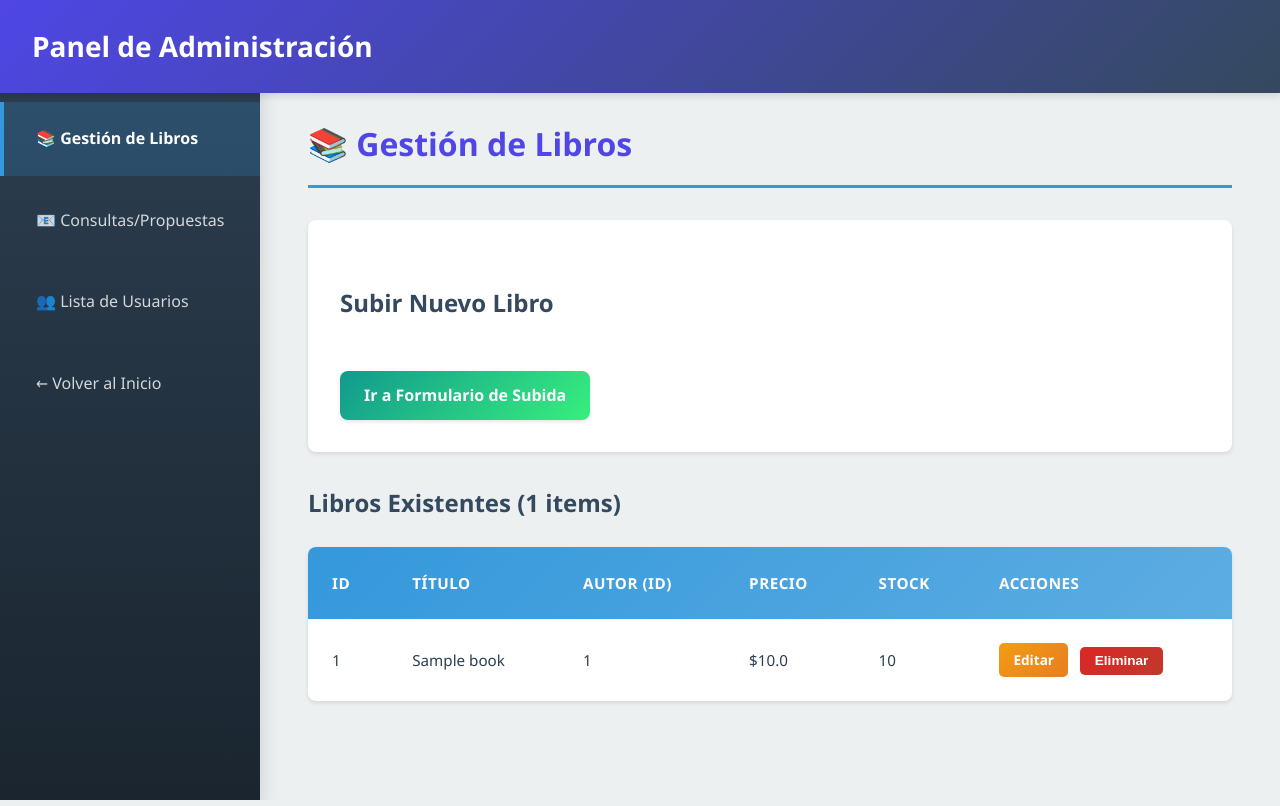
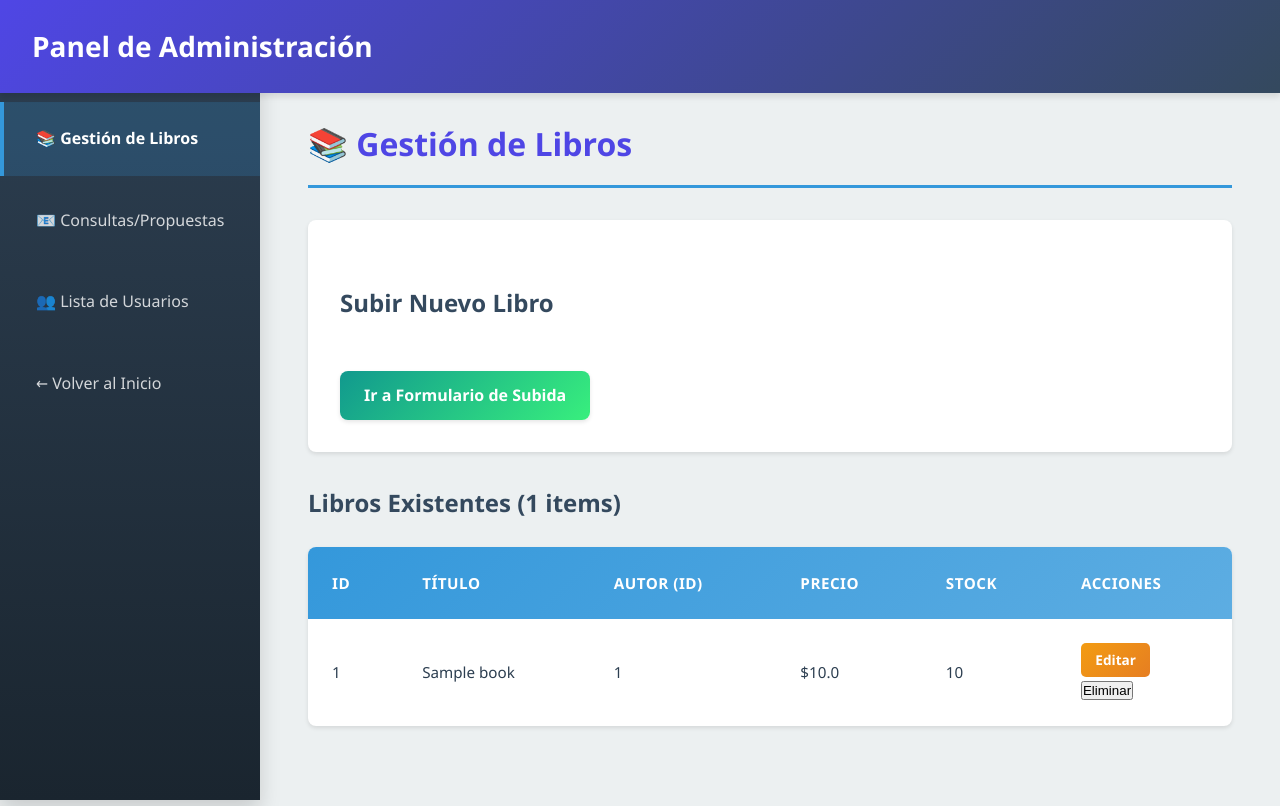
Before and after one commit to BrianHeT/YennyPy, a Flask app: page /admin/ in a window 1280 px wide. Run offline with Flask 3, Linux system fonts and the light colour scheme; a user stored in the database is signed in; tables that the repository leaves empty hold one stand-in row (values such as "Sample post").

Commit message:
fix
fix crud books

```diff
--- a/app/blueprints/books.py
+++ b/app/blueprints/books.py
@@ -152,7 +152,7 @@ def delete_book(book_id):
         database.session.delete(book)
         database.session.commit()
         flash("Libro eliminado.", "success")
-        return redirect(url_for("books.biblioteca"))
+        return redirect(url_for("books.list_books"))
 
     return render_template("books/delete_book.html", book=book)
 
--- a/app/templates/admin/admin_panel.html
+++ b/app/templates/admin/admin_panel.html
@@ -1,5 +1,6 @@
 <!DOCTYPE html>
 <html lang="es">
+
 <head>
     <meta charset="UTF-8">
     <meta name="viewport" content="width=device-width, initial-scale=1.0">
@@ -7,6 +8,7 @@
     {# Vinculando el CSS usando url_for de Flask #}
     <link rel="stylesheet" href="{{ url_for('static', filename='style.css') }}">
 </head>
+
 <body class="admin-body">
     <h1 class="admin-h1">Panel de Administración</h1>
 
@@ -71,11 +73,18 @@
                         <td>{{ book.quantity }}</td>
                         <td>
                             {# RUTA UPDATE: /admin/books/edit/<id> #}
-                            <a href="{{ url_for('books.edit_book', book_id=book.id) }}" class="btn-sm btn-edit">Editar</a>
+                                <a href="{{ url_for('books.edit_book', book_id=book.id) }}"
+                                    class="btn-sm btn-edit">Editar</a>
 
                                 {# RUTA DELETE: /admin/books/delete/<id> (Método POST) #}
-                            <form method="POST" action="{{ url_for('books.delete_book', book_id=book.id) }}" style="display:inline;">
-                                <button type="submit" class="btn-sm btn-danger" onclick="return confirm('¿Seguro que deseas eliminar el libro {{ book.title }}?');">Eliminar</button>
+                                    <form method="POST" action="{{ url_for('books.delete_book', book_id=book.id) }}"
+                                        class="inline"
+                                        onsubmit="return confirm('¿Estás SEGURO de que quieres eliminar DEFINITIVAMENTE el libro: {{ book.title }}? Esta acción no se puede deshacer.')">
+
+                                        <button type="submit"
+                                            class="text-red-600 hover:text-red-900 transition duration-150">
+                                            Eliminar
+                                        </button>
                                     </form>
                         </td>
                     </tr>
@@ -128,7 +137,8 @@
                         </td>
 
                         <td>
-                            <a href="{{ url_for('admin.edit_user_role', user_id=user.id) }}" class="btn-sm btn-edit">Editar Rol</a>
+                            <a href="{{ url_for('admin.edit_user_role', user_id=user.id) }}"
+                                class="btn-sm btn-edit">Editar Rol</a>
                             {# Asume una ruta para eliminar usuarios: url_for('admin.delete_user', user_id=user.id) #}
                         </td>
                     </tr>
@@ -142,12 +152,12 @@
     {# Añadiendo JavaScript para navegación de tabs #}
     <script>
         // JavaScript para el cambio de pestañas del sidebar
-        document.addEventListener('DOMContentLoaded', function() {
+        document.addEventListener('DOMContentLoaded', function () {
             const sidebarLinks = document.querySelectorAll('.sidebar-link[href^="#"]');
             const tabContents = document.querySelectorAll('.tab-content');
 
             sidebarLinks.forEach(link => {
-                link.addEventListener('click', function(e) {
+                link.addEventListener('click', function (e) {
                     e.preventDefault();
 
                     // Remover clase active de todos los enlaces
@@ -170,4 +180,5 @@
         });
     </script>
 </body>
+
 </html>
--- a/app/templates/index.html
+++ b/app/templates/index.html
@@ -106,7 +106,7 @@
 
             <!-- Autlores Section -->
             <div class="sidebar-section authors">
-                <h2 class="section-title">Autlores</h2>
+                <h2 class="section-title">Autores</h2>
                 <div class="author-grid">
                     <!-- Author 1 -->
                     <div class="author-card">
```
Also changed, not shown: app/templates/books/edit_book.html (+6 -3 lines). Lines whose indentation alone changed are shown as unchanged.
